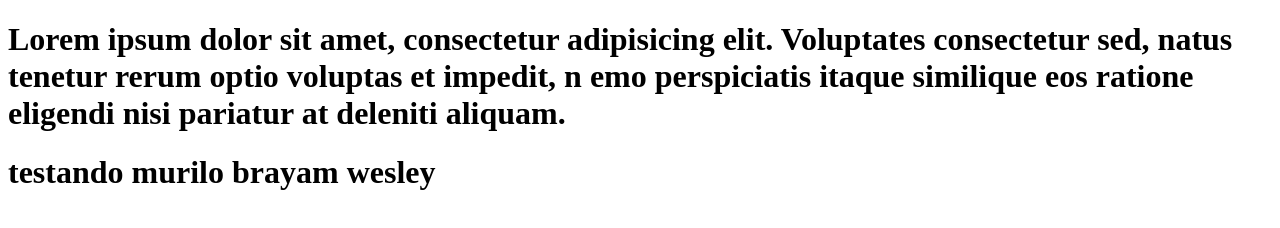
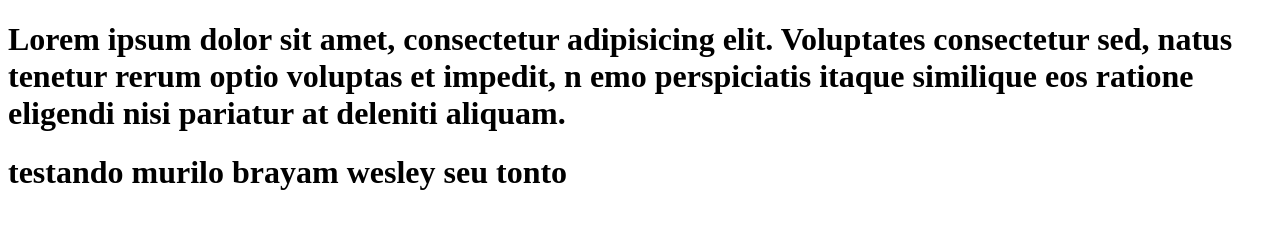
Before and after one commit to Murilocrispim/primeiroprojeto2024, a plain HTML site: page index.html in a window 1280 px wide. Drawn offline with Linux system fonts and the light colour scheme.

Commit message:
tt
tonto

```diff
--- a/index.html
+++ b/index.html
@@ -19,6 +19,7 @@
         murilo
         brayam
         wesley
+        seu tonto
     </h1>
 </body>
 
```
